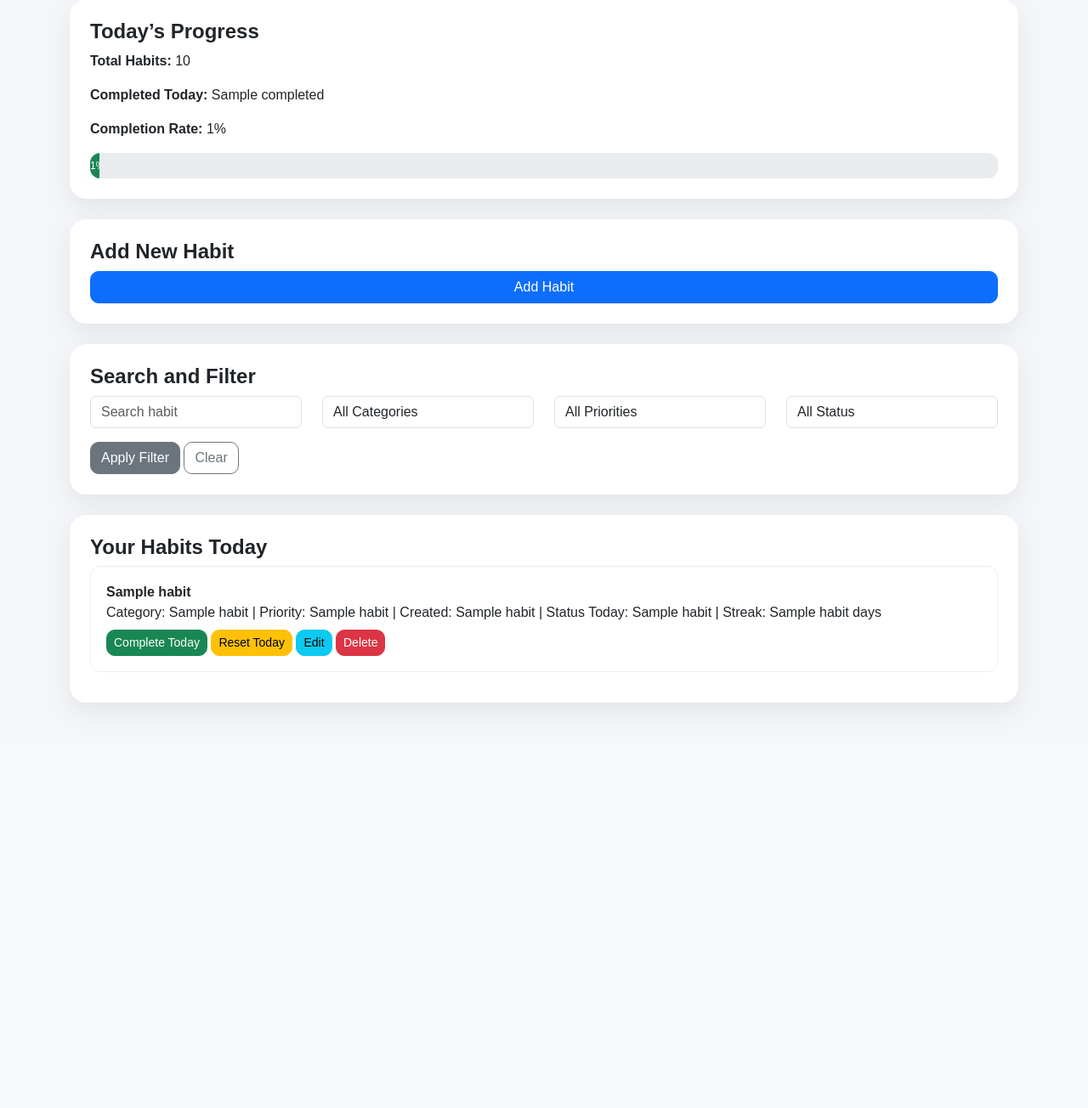
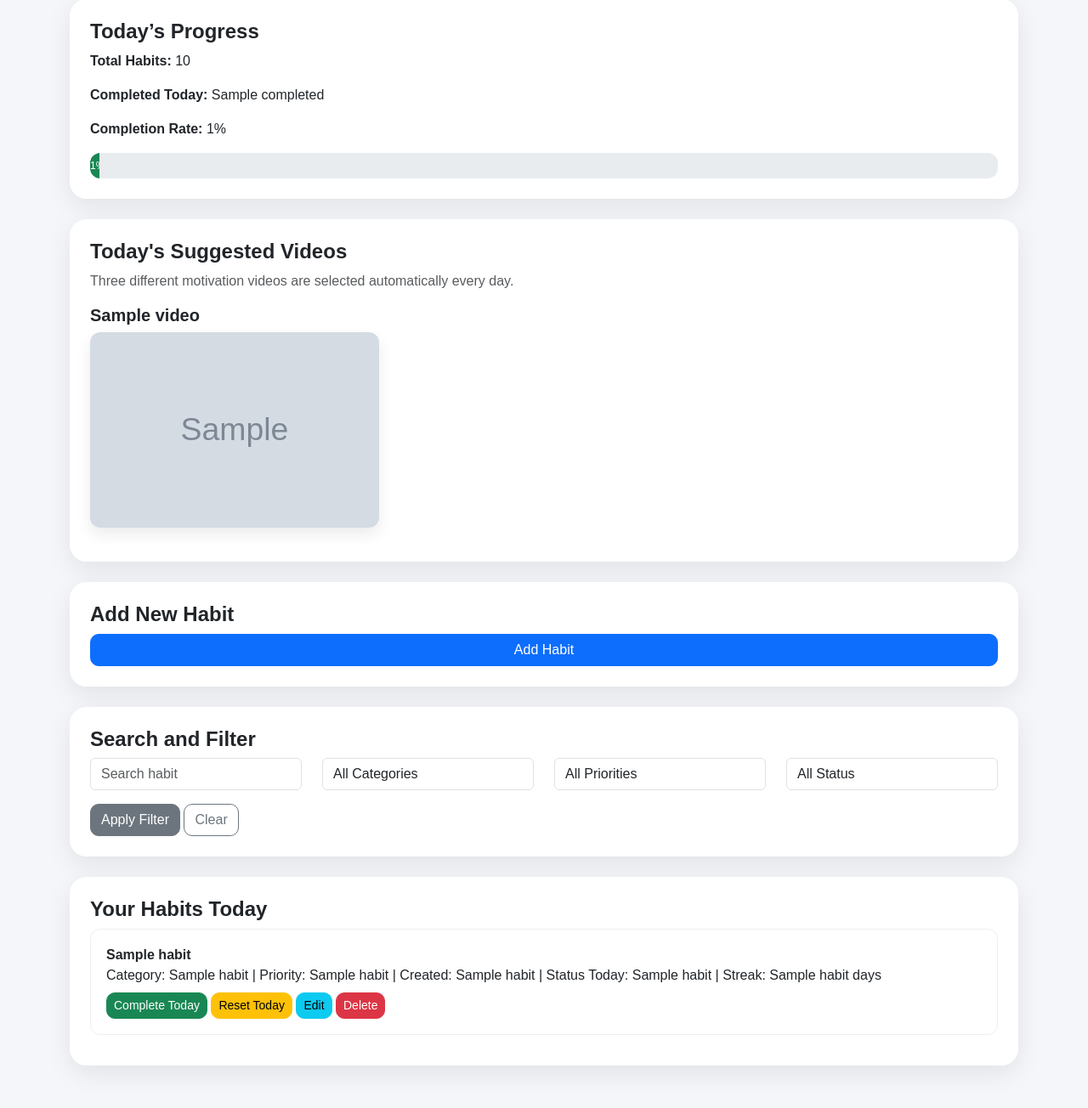
Before and after one commit to wenghengan-source/Agile-Web-Development-Project, a Flask app: template Habit-tracker/templates/dashboard.html in a window 1280 px wide. Shown: the part 592-1896 px from the top of the page at 85% size. Before the commit the page ends 1431 px from the top, so only its background shows below. Run offline with Flask 3, Linux system fonts and the light colour scheme; the template is opened without the code that fills it: most values are stand-ins (such as "Sample title", 1, 10 or a date in 2020); grey boxes marked "Sample" are stand-in pictures.

Commit message:
Enhance dashboard.html with new layout and features
Added HTML structure, navigation, and new features to the dashboard template.

```diff
--- a/Habit-tracker/templates/dashboard.html
+++ b/Habit-tracker/templates/dashboard.html
@@ -1,6 +1,38 @@
-{% extends "base.html" %}
+<!DOCTYPE html>
+<html lang="en">
+<head>
+    <meta charset="UTF-8">
+    <meta name="viewport" content="width=device-width, initial-scale=1.0">
+    <title>Dashboard - Habit Tracker</title>
 
-{% block content %}
+    <link href="https://cdn.jsdelivr.net/npm/bootstrap@5.3.3/dist/css/bootstrap.min.css" rel="stylesheet">
+    <link rel="stylesheet" href="{{ url_for('static', filename='style.css') }}">
+</head>
+
+<body>
+
+<nav class="navbar navbar-expand-lg navbar-dark bg-primary">
+    <div class="container">
+        <a class="navbar-brand" href="/">Habit Tracker</a>
+
+        <div>
+            <a class="btn btn-light btn-sm" href="/">Home</a>
+
+            {% if "user_id" in session %}
+                <a class="btn btn-light btn-sm" href="/dashboard">Dashboard</a>
+                <a class="btn btn-light btn-sm" href="/calendar">Calendar</a>
+                <a class="btn btn-light btn-sm" href="/friends">Friends</a>
+                <a class="btn btn-light btn-sm" href="/profile">Profile</a>
+                <a class="btn btn-danger btn-sm" href="/logout">Logout</a>
+            {% else %}
+                <a class="btn btn-light btn-sm" href="/login">Login</a>
+                <a class="btn btn-light btn-sm" href="/register">Register</a>
+            {% endif %}
+        </div>
+    </div>
+</nav>
+
+<div class="container mt-4">
 
     <h2>Dashboard</h2>
 
@@ -41,8 +73,33 @@
     </div>
 
     <div class="card p-4 mb-4">
+        <h4>Today's Suggested Videos</h4>
+        <p class="text-muted">
+            Three different motivation videos are selected automatically every day.
+        </p>
+
+        <div class="row">
+            {% for video in today_videos %}
+                <div class="col-md-4 mb-3">
+                    <h5>{{ video.title }}</h5>
+
+                    <a href="{{ video.watch_url }}" target="_blank">
+                        <img
+                            src="{{ video.thumbnail }}"
+                            alt="{{ video.title }}"
+                            class="img-fluid video-thumbnail"
+                        >
+                    </a>
+                </div>
+            {% endfor %}
+        </div>
+    </div>
+
+    <div class="card p-4 mb-4">
         <h4>Add New Habit</h4>
-    <a href="/new_habit" class="btn btn-primary">Add Habit</a>
+        <a href="/new_habit" class="btn btn-primary">
+            Add Habit
+        </a>
     </div>
 
     <div class="card p-4 mb-4">
@@ -51,7 +108,13 @@
         <form method="GET" action="/dashboard">
             <div class="row">
                 <div class="col-md-3 mb-2">
-                <input type="text" name="search" class="form-control" placeholder="Search habit" value="{{ search }}">
+                    <input
+                        type="text"
+                        name="search"
+                        class="form-control"
+                        placeholder="Search habit"
+                        value="{{ search }}"
+                    >
                 </div>
 
                 <div class="col-md-3 mb-2">
@@ -83,8 +146,13 @@
                 </div>
             </div>
 
-        <button class="btn btn-secondary mt-2">Apply Filter</button>
-        <a href="/dashboard" class="btn btn-outline-secondary mt-2">Clear</a>
+            <button class="btn btn-secondary mt-2">
+                Apply Filter
+            </button>
+
+            <a href="/dashboard" class="btn btn-outline-secondary mt-2">
+                Clear
+            </a>
         </form>
     </div>
 
@@ -104,14 +172,27 @@
                         Streak: {{ habit[6] }} days
 
                         {% if habit[4] %}
-                        <p class="mt-2"><strong>Notes:</strong> {{ habit[4] }}</p>
+                            <p class="mt-2">
+                                <strong>Notes:</strong> {{ habit[4] }}
+                            </p>
                         {% endif %}
 
                         <div class="mt-2">
-                        <a href="/complete_habit/{{ habit[0] }}" class="btn btn-success btn-sm">Complete Today</a>
-                        <a href="/reset_habit/{{ habit[0] }}" class="btn btn-warning btn-sm">Reset Today</a>
-                        <a href="/edit_habit/{{ habit[0] }}" class="btn btn-info btn-sm">Edit</a>
-                        <a href="/delete_habit/{{ habit[0] }}" class="btn btn-danger btn-sm">Delete</a>
+                            <a href="/complete_habit/{{ habit[0] }}" class="btn btn-success btn-sm">
+                                Complete Today
+                            </a>
+
+                            <a href="/reset_habit/{{ habit[0] }}" class="btn btn-warning btn-sm">
+                                Reset Today
+                            </a>
+
+                            <a href="/edit_habit/{{ habit[0] }}" class="btn btn-info btn-sm">
+                                Edit
+                            </a>
+
+                            <a href="/delete_habit/{{ habit[0] }}" class="btn btn-danger btn-sm">
+                                Delete
+                            </a>
                         </div>
                     </li>
                 {% endfor %}
@@ -121,4 +202,7 @@
         {% endif %}
     </div>
 
-{% endblock %}
+</div>
+
+</body>
+</html>
```
Lines whose indentation alone changed are shown as unchanged.
